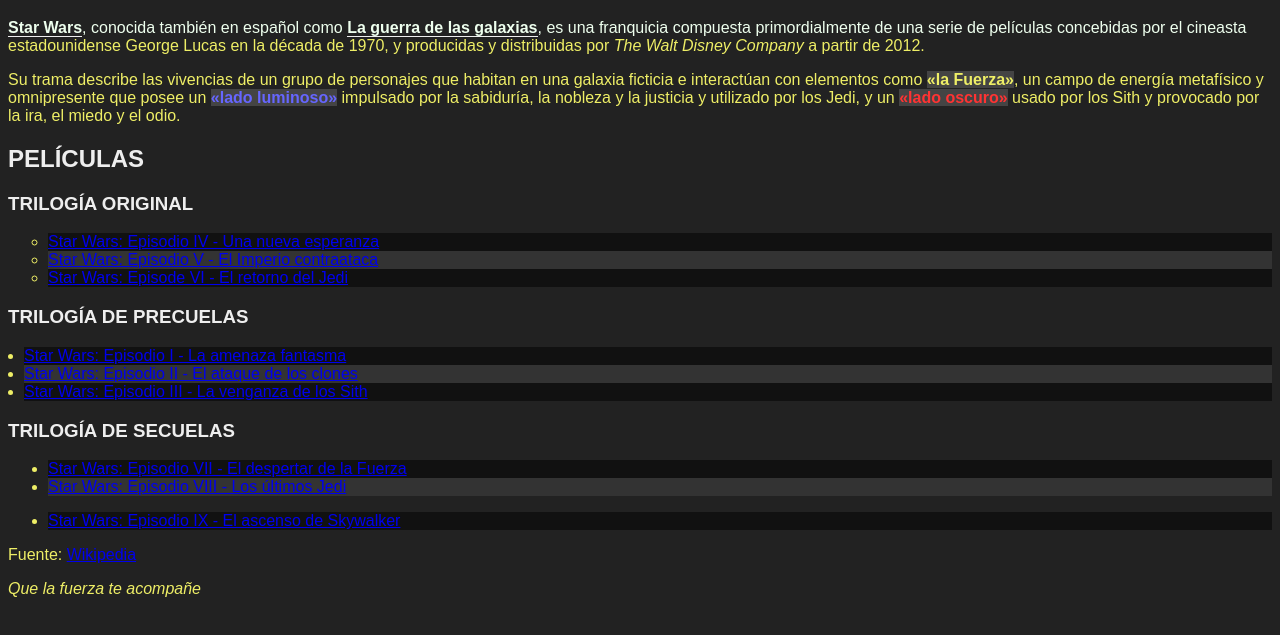
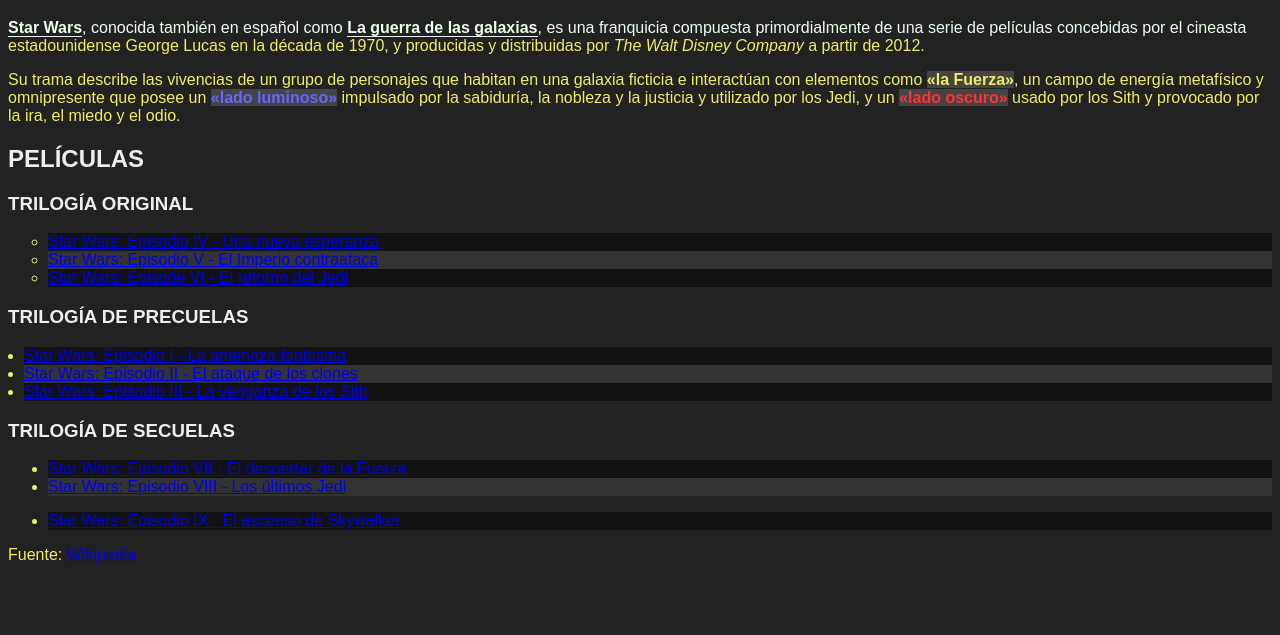
Before and after one commit to ArielZuritaMarquez/plataformas-moviles-entregas, a plain HTML site: page tp-2/index.html in a window 1280 px wide. Shown: the part 61-696 px from the top of the page. Drawn offline with Linux system fonts and the light colour scheme.

Commit message:
Update index.html

```diff
--- a/tp-2/index.html
+++ b/tp-2/index.html
@@ -30,7 +30,5 @@
         <li><a href="https://es.wikipedia.org/wiki/Star_Wars:_Episodio_IX_-_El_ascenso_de_Skywalker">Star Wars: Episodio IX - El ascenso de Skywalker</a></li>
     </ul>
     <p>Fuente: <a href="https://es.wikipedia.org/wiki/Star_Wars">Wikipedia</a></p>
-
-    <a>Que la fuerza te acompañe</a>
 </body>
 </html>
```
